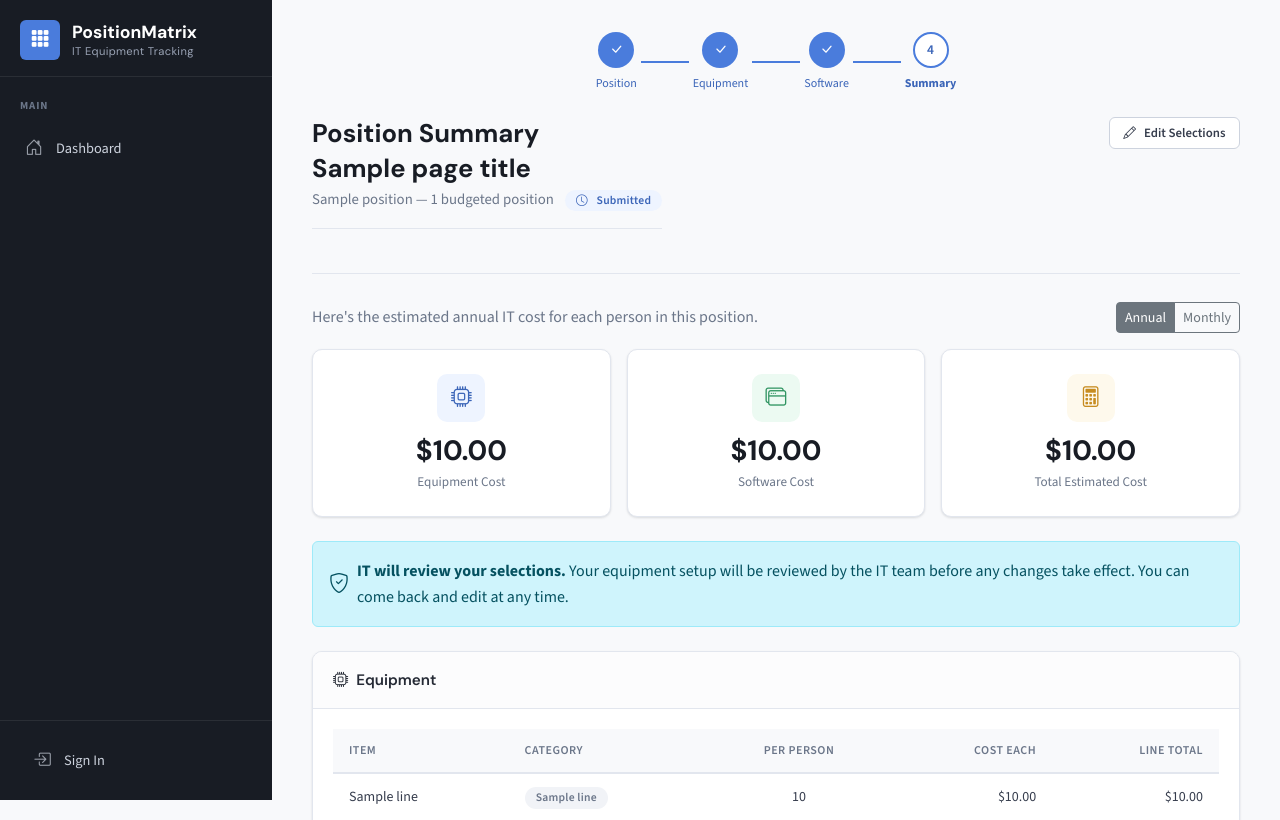
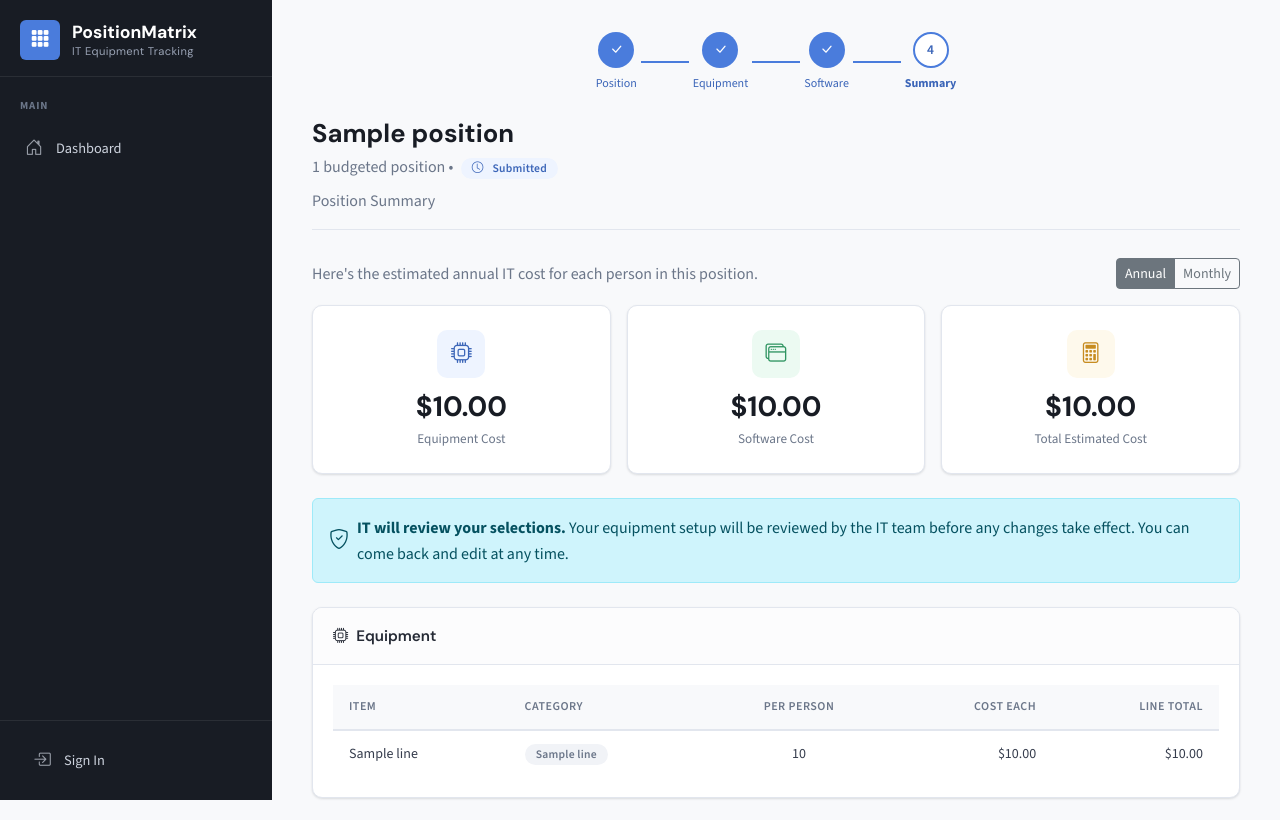
Before and after one commit to joshgrubb/Matrix, a Python web app: template app/blueprints/requirements/templates/requirements/position_summary.html in a window 1280 px wide. Shown: the top 820 px of the page. Run offline with Jinja, Linux system fonts and the light colour scheme; the template is opened without the code that fills it: most values are stand-ins (such as "Sample title", 1, 10 or a date in 2020).

Commit message:
Updated Position Equipment pages to make the Position Title more prominent.

```diff
--- a/app/blueprints/requirements/templates/requirements/_position_header.html
+++ b/app/blueprints/requirements/templates/requirements/_position_header.html
@@ -1,23 +1,20 @@
-<div class="pm-page-header">
-    <div>
-        <h1>{{ page_title }}</h1>
-        <p>
-            {{ position.position_title }}
-            — {{ position.authorized_count }} budgeted position{{ 's' if position.authorized_count != 1 }}
+{# Primary object context only #}
+<h1 class="mb-1">{{ position.position_title }}</h1>
+
+<div class="pm-text-muted">
+    {{ position.authorized_count }} budgeted position{{ 's' if position.authorized_count != 1 }}
 
     {% if position.requirements_status == 'submitted' %}
-            <span class="pm-badge pm-badge-info ms-2">
+    • <span class="pm-badge pm-badge-info ms-1">
         <i class="bi bi-clock me-1"></i>Submitted
     </span>
     {% elif position.requirements_status == 'reviewed' %}
-            <span class="pm-badge pm-badge-success ms-2">
+    • <span class="pm-badge pm-badge-success ms-1">
         <i class="bi bi-check-circle me-1"></i>Reviewed
     </span>
     {% elif position.requirements_status == 'draft' %}
-            <span class="pm-badge pm-badge-warning ms-2">
+    • <span class="pm-badge pm-badge-warning ms-1">
         <i class="bi bi-pencil me-1"></i>Draft
     </span>
     {% endif %}
-        </p>
 </div>
-</div>
--- a/app/blueprints/requirements/templates/requirements/position_summary.html
+++ b/app/blueprints/requirements/templates/requirements/position_summary.html
@@ -9,18 +9,15 @@
 
 <div class="pm-page-header">
     <div>
-        <h1>Position Summary</h1>
-        {# Tier 1: Hide position code; show title + budgeted positions. #}
-        <p>
-            {% include "requirements/_position_header.html" with context %}
-        </p>
-    </div>
-    <div>
-        <a href="{{ url_for('requirements.select_hardware', position_id=position.id) }}"
-            class="pm-btn pm-btn-secondary pm-btn-sm">
-            <i class="bi bi-pencil"></i>
-            Edit Selections
-        </a>
+        {# Primary context: Position #}
+        {% include "requirements/_position_header.html" %}
+
+        {# Secondary context: Step #}
+        <div class="mt-2">
+            <span class="pm-text-muted" style="font-weight: 500;">
+                Position Summary
+            </span>
+        </div>
     </div>
 </div>
 
```
Also changed, not shown: app/blueprints/requirements/templates/requirements/select_hardware.html (+9 -5 lines), app/blueprints/requirements/templates/requirements/select_software.html (+9 -6 lines). Lines whose indentation alone changed are shown as unchanged.
